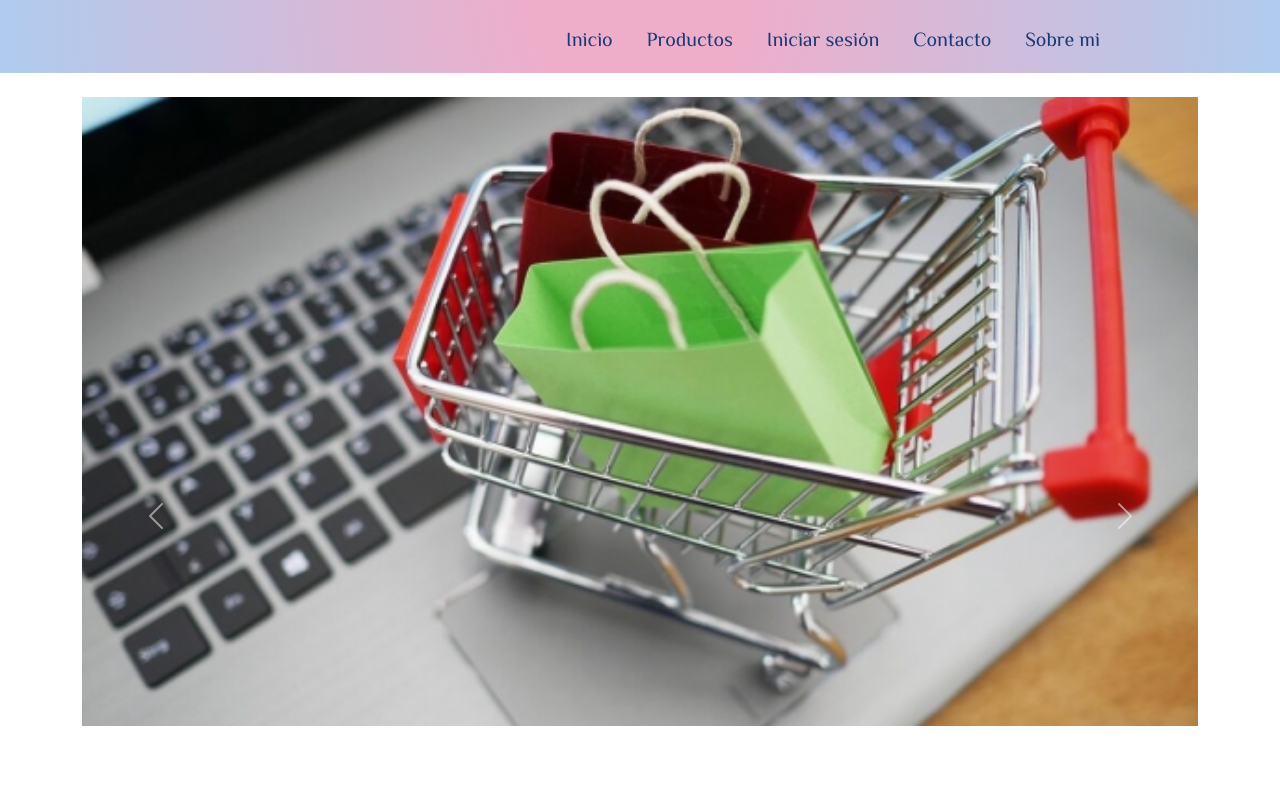
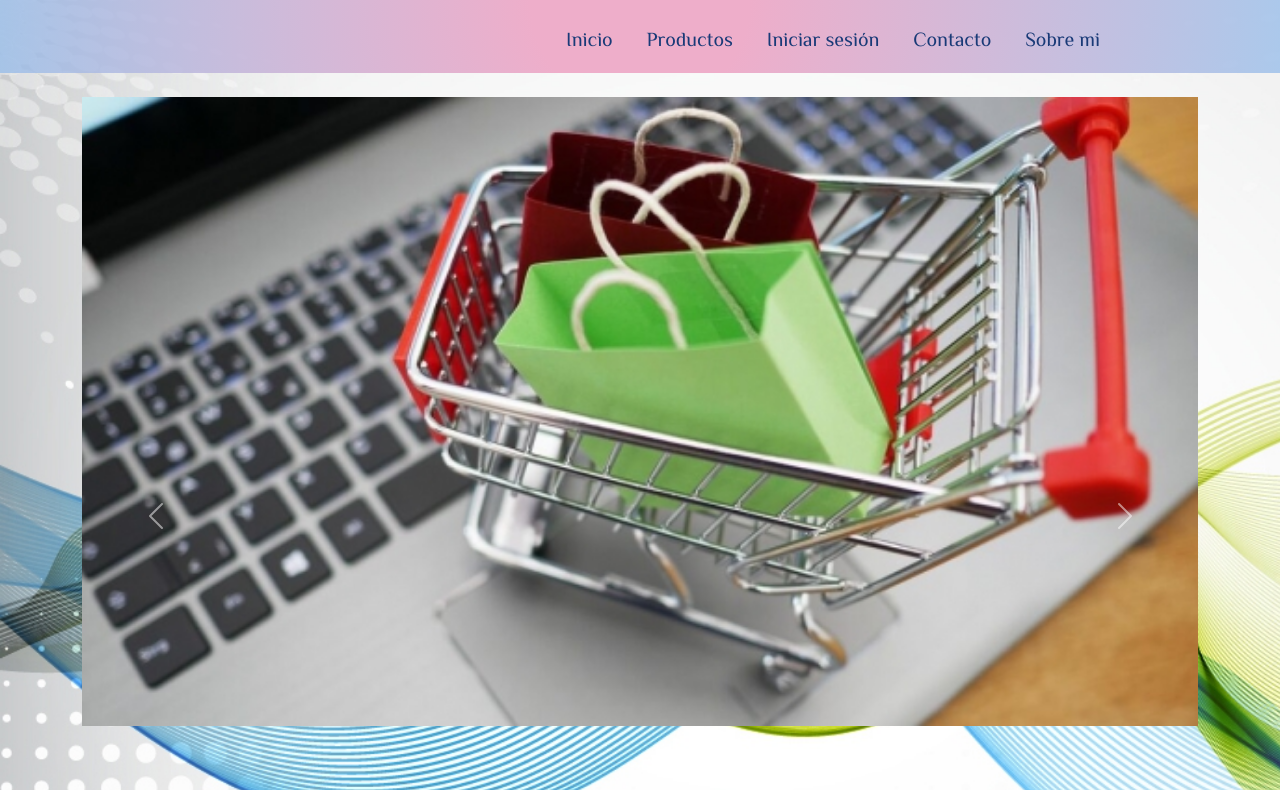
Before and after one commit to Peraltamati/Productos-Peralta-mati, a website: page index.html in a window 1280 px wide. Shown: the part 71-861 px from the top of the page. Drawn offline with nearby package versions, Linux system fonts and the light colour scheme; the site is published under a folder, as on GitHub Pages, so addresses that start at the root find nothing.

Commit message:
Solucion imagen

```diff
--- a/scss/global.scss
+++ b/scss/global.scss
@@ -12,7 +12,7 @@ body{
 
     font-family: 'El Messiri', sans-serif;
     font-size: 15px;
-    background-image: url("/Media/S3oft_Wave_Background.jpg") ;
+    background-image: url("../Media/S3oft_Wave_Background.jpg") ;
     background-size: cover;
 
 }/* FIN BODY! */
```
Also changed, not shown: css/index.css.
